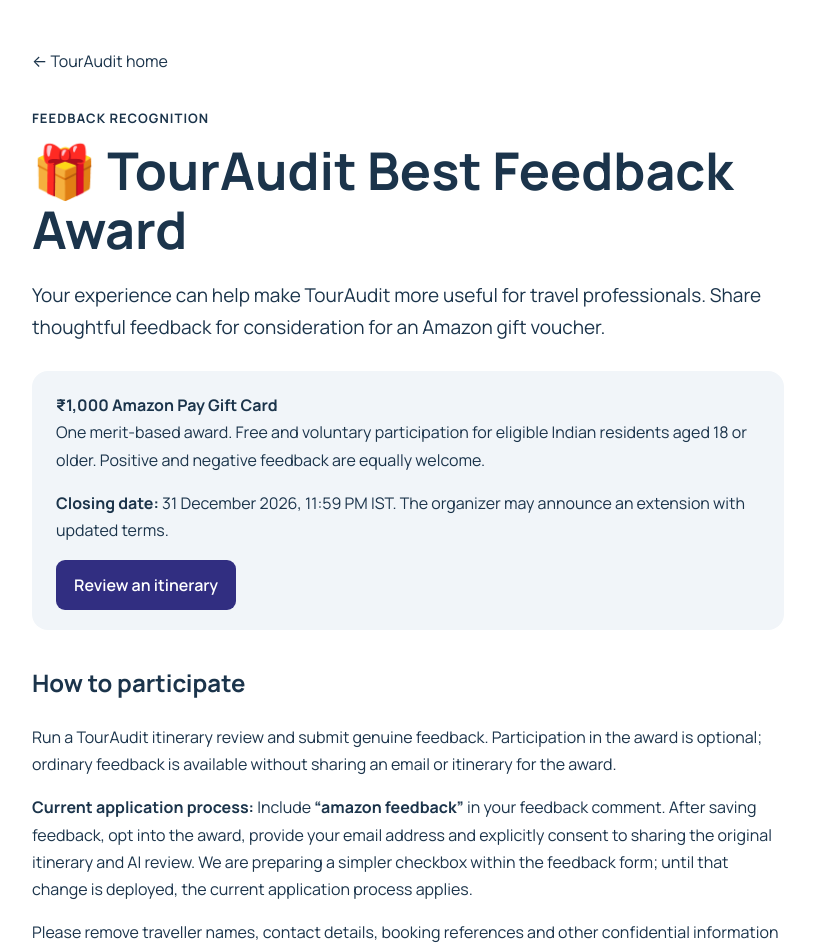
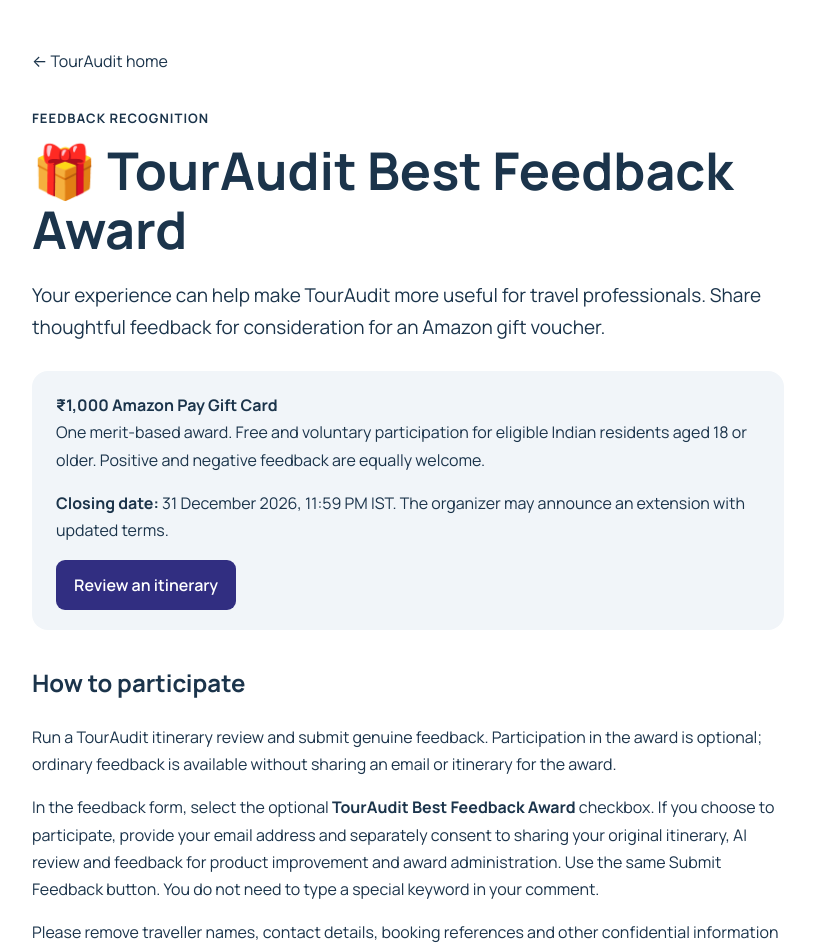
Before and after one commit to TripAudit/tripaudit-website, a Next.js app in the folder TripAudit-Vercel-Website/: page /best-feedback-award in a window 1280 px wide. Shown: the top 951 px of the page, without its empty margins (232-1047 px from the left). Built offline with nearby package versions, Linux system fonts and the light colour scheme.

Commit message:
Align award participation page with combined feedback checkbox

```diff
--- a/TripAudit-Vercel-Website/app/best-feedback-award/page.tsx
+++ b/TripAudit-Vercel-Website/app/best-feedback-award/page.tsx
@@ -20,7 +20,7 @@ export default function BestFeedbackAwardPage() {
     </div>
     <section style={sectionStyle}><h2>How to participate</h2>
       <p>Run a TourAudit itinerary review and submit genuine feedback. Participation in the award is optional; ordinary feedback is available without sharing an email or itinerary for the award.</p>
-      <p><strong>Current application process:</strong> Include <strong>“amazon feedback”</strong> in your feedback comment. After saving feedback, opt into the award, provide your email address and explicitly consent to sharing the original itinerary and AI review. We are preparing a simpler checkbox within the feedback form; until that change is deployed, the current application process applies.</p>
+      <p>In the feedback form, select the optional <strong>TourAudit Best Feedback Award</strong> checkbox. If you choose to participate, provide your email address and separately consent to sharing your original itinerary, AI review and feedback for product improvement and award administration. Use the same Submit Feedback button. You do not need to type a special keyword in your comment.</p>
       <p>Please remove traveller names, contact details, booking references and other confidential information before sharing. Do not submit material you are not authorized to disclose.</p>
     </section>
     <section style={sectionStyle}><h2>How feedback is selected</h2>
```
